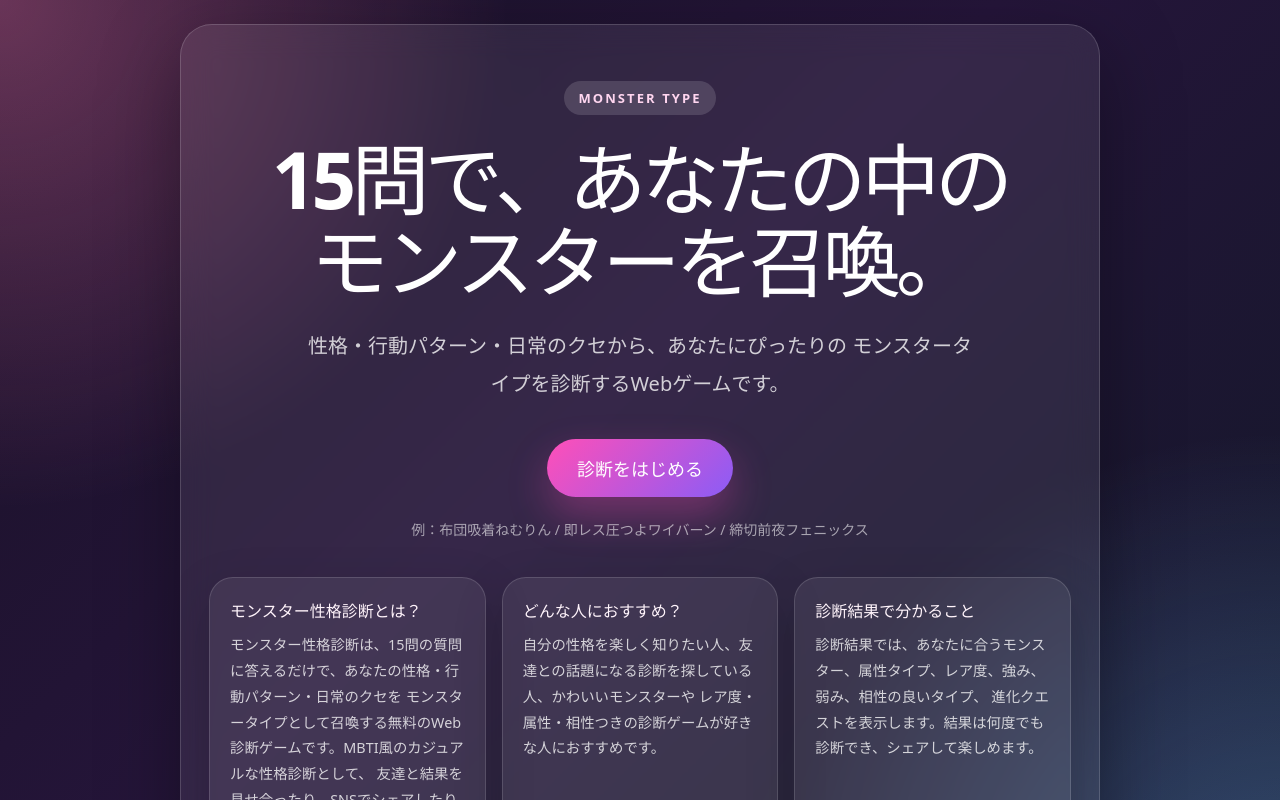
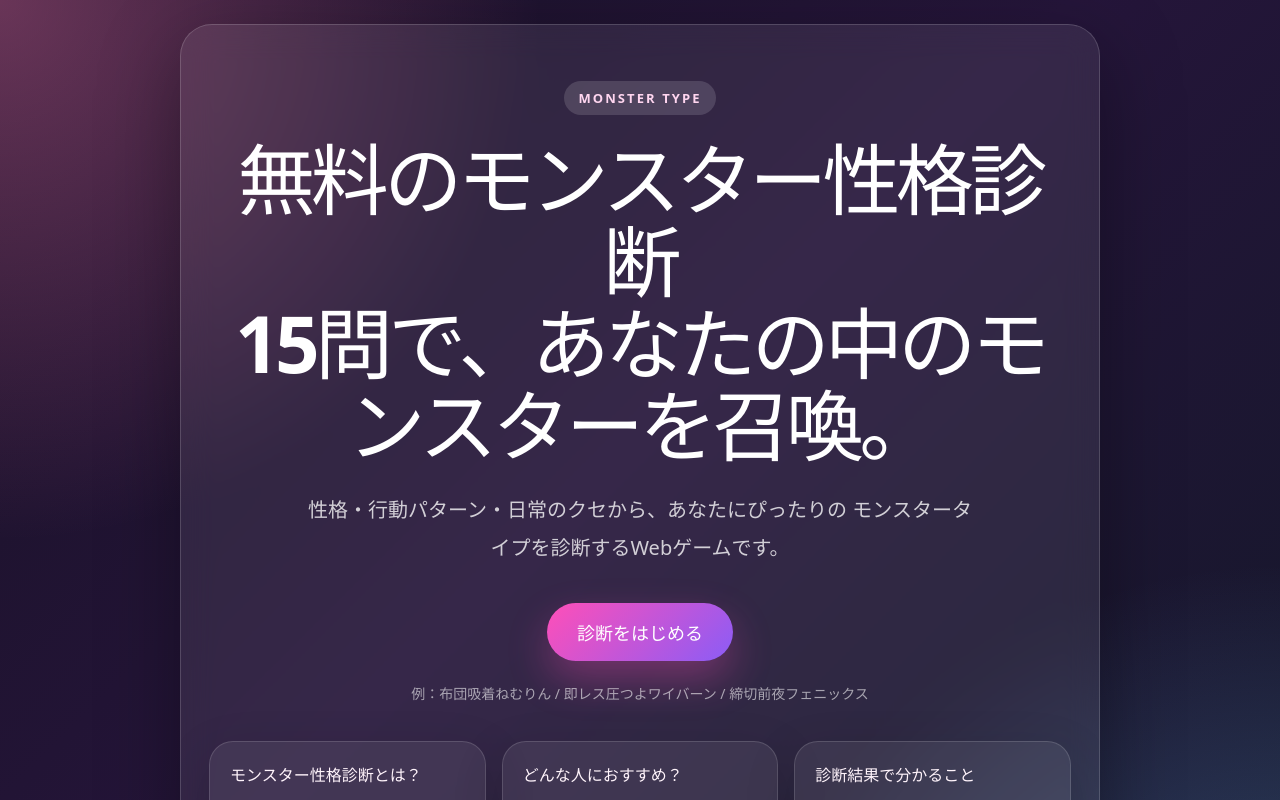
Before and after one commit to catlover-bot/monster-type, a React (Vite) app: page / in a window 1280 px wide. Shown: the top 800 px of the page. Built offline with nearby package versions, Linux system fonts and the light colour scheme.

Commit message:
Improve SEO title and heading

```diff
--- a/index.html
+++ b/index.html
@@ -6,18 +6,18 @@
     <link rel="icon" type="image/svg+xml" href="/favicon.svg" />
     <meta name="viewport" content="width=device-width, initial-scale=1.0" />
 
-    <title>モンスター性格診断 | Monster Type</title>
+    <title>モンスター性格診断 | 無料の性格診断ゲーム Monster Type</title>
     <meta
       name="description"
-      content="15問で、あなたの中のモンスターを召喚。属性・レア度・相性・進化クエストつきの性格診断Webゲームです。"
+      content="15問であなたの性格をモンスタータイプに診断。属性・レア度・相性・進化クエストつきで、友達と結果をシェアできる無料の性格診断Webゲームです。"
     />
     <link rel="canonical" href="https://monster-type.dimension0122.workers.dev/" />
 
     <meta property="og:site_name" content="Monster Type" />
-    <meta property="og:title" content="モンスター性格診断 | Monster Type" />
+    <meta property="og:title" content="モンスター性格診断 | 無料の性格診断ゲーム Monster Type" />
     <meta
       property="og:description"
-      content="15問で、あなたの中のモンスターを召喚。属性・レア度・相性・進化クエストつきの性格診断Webゲームです。"
+      content="15問であなたの性格をモンスタータイプに診断。属性・レア度・相性・進化クエストつきで、友達と結果をシェアできる無料の性格診断Webゲームです。"
     />
     <meta property="og:type" content="website" />
     <meta property="og:url" content="https://monster-type.dimension0122.workers.dev/" />
@@ -27,10 +27,10 @@
     <meta property="og:locale" content="ja_JP" />
 
     <meta name="twitter:card" content="summary_large_image" />
-    <meta name="twitter:title" content="モンスター性格診断 | Monster Type" />
+    <meta name="twitter:title" content="モンスター性格診断 | 無料の性格診断ゲーム Monster Type" />
     <meta
       name="twitter:description"
-      content="15問で、あなたの中のモンスターを召喚。属性・レア度・相性・進化クエストつきの性格診断Webゲームです。"
+      content="15問であなたの性格をモンスタータイプに診断。属性・レア度・相性・進化クエストつきで、友達と結果をシェアできる無料の性格診断Webゲームです。"
     />
     <meta name="twitter:image" content="https://monster-type.dimension0122.workers.dev/ogp.png" />
 
--- a/src/App.tsx
+++ b/src/App.tsx
@@ -129,9 +129,9 @@ function App() {
           <div className="badge">MONSTER TYPE</div>
 
           <h1>
-            {questions.length}問で、あなたの中の
+            無料のモンスター性格診断
             <br />
-            モンスターを召喚。
+            {questions.length}問で、あなたの中のモンスターを召喚。
           </h1>
 
           <p className="lead">
```
